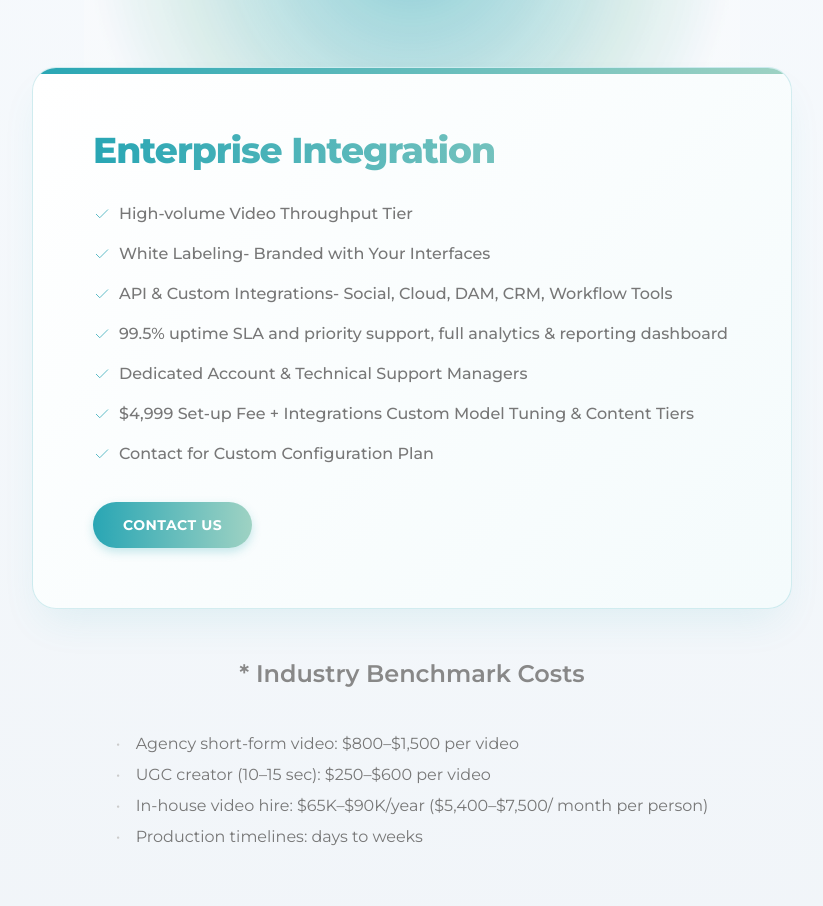
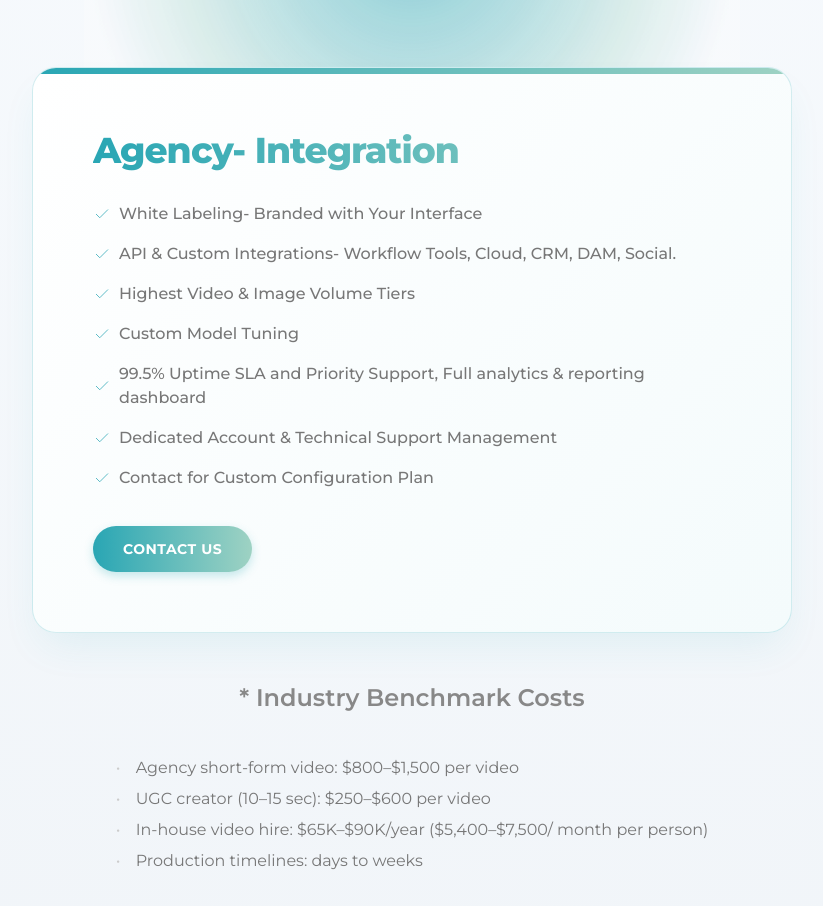
Before and after one commit to runhelixai/runhelix-website, a Next.js app: page / in a window 1280 px wide. Shown: the part 9260-10166 px from the top of the page, without its empty margins (228-1051 px from the left). Built offline with nearby package versions, Linux system fonts and the light colour scheme; no server answers; the database is empty.

Commit message:
some design issue fixed

```diff
--- a/src/modulars/home/simplePricing/index.js
+++ b/src/modulars/home/simplePricing/index.js
@@ -59,10 +59,9 @@ const CreditUsageTooltip = ({ type, tier, monthlyPrice, videoCount, imageCount }
         {type === "video" && (
           <div className={`${styles.tooltipRow} ${styles.bgRow}`}>
             <div className={styles.label}>
-              Cost per Video
-              <small>(:12s Sora 2)</small>
+              Sora 2 (:12s)
             </div>
-            <div className={`${styles.value} ${styles.highlight}`}>10 Credits</div>
+            <div className={`${styles.value} ${styles.highlight}`}>10 Tokens</div>
           </div>
         )}
 
@@ -85,8 +84,8 @@ const CreditUsageTooltip = ({ type, tier, monthlyPrice, videoCount, imageCount }
         {type === "video" && (
           <div style={{ background: "rgba(0,0,0,0.03)", padding: "12px", borderRadius: "8px" }}>
             <div className={styles.tooltipRow}>
-              <div className={styles.label}>Total Credits</div>
-              <div className={`${styles.value} ${styles.highlight}`}>{videoCount * 10} Credits</div>
+              <div className={styles.label}>Total Tokens</div>
+              <div className={`${styles.value} ${styles.highlight}`}>{videoCount * 10} Tokens</div>
             </div>
             <div className={styles.divider} />
             <div className={styles.tooltipRow}>
@@ -99,8 +98,8 @@ const CreditUsageTooltip = ({ type, tier, monthlyPrice, videoCount, imageCount }
         {type === "image" && (
           <div style={{ background: "rgba(0,0,0,0.03)", padding: "12px", borderRadius: "8px" }}>
             <div className={styles.tooltipRow}>
-              <div className={styles.label}>Total Credits</div>
-              <div className={`${styles.value} ${styles.highlight}`}>{imageCount * 1} Credits</div>
+              <div className={styles.label}>Total Tokens</div>
+              <div className={`${styles.value} ${styles.highlight}`}>{imageCount * 1} Tokens</div>
             </div>
             <div className={styles.divider} />
             <div className={styles.tooltipRow}>
@@ -159,11 +158,11 @@ export default function SimplePricing() {
             <li>
               <Check style={{ color: '#29a6b4' }} />
               <div style={{ display: 'flex', alignItems: 'center', gap: '6px' }}>
-                <span style={{ fontWeight: '600' }}>{safeCredits.toLocaleString()} Credits {periodLabel}</span>
+                <span style={{ fontWeight: '600' }}>{safeCredits.toLocaleString()} Tokens {periodLabel}</span>
                 <div className={styles.infoIcon}>
                   <InfoIcon style={{ width: 14, height: 14 }} />
                   <div className={styles.tooltipContent} style={{ width: 'max-content', maxWidth: '250px' }}>
-                    Unused credits don't roll over to the next {billingCycle === 'yearly' ? 'year' : 'month'}
+                    Unused Tokens don't roll over to the next {billingCycle === 'yearly' ? 'year' : 'month'}
                   </div>
                 </div>
               </div>
@@ -181,10 +180,10 @@ export default function SimplePricing() {
                 />
               </div>
             </li>
-            <li>
+            {/* <li>
               <Check style={{ color: '#29a6b4' }} />
               <span>:12, :24, :48 second video options</span>
-            </li>
+            </li> */}
             <li>
               <Check style={{ color: '#29a6b4' }} />
               <div style={{ display: 'flex', alignItems: 'center', gap: '6px' }}>
@@ -232,11 +231,11 @@ export default function SimplePricing() {
             <li>
               <Check style={{ color: '#29a6b4' }} />
               <div style={{ display: 'flex', alignItems: 'center', gap: '6px' }}>
-                <span style={{ fontWeight: '600' }}>{safeCredits.toLocaleString()} Credits {periodLabel}</span>
+                <span style={{ fontWeight: '600' }}>{safeCredits.toLocaleString()} Tokens {periodLabel}</span>
                 <div className={styles.infoIcon}>
                   <InfoIcon style={{ width: 14, height: 14 }} />
                   <div className={styles.tooltipContent} style={{ width: 'max-content', maxWidth: '250px' }}>
-                    Unused credits don't roll over to the next {billingCycle === 'yearly' ? 'year' : 'month'}
+                    Unused Tokens don't roll over to the next {billingCycle === 'yearly' ? 'year' : 'month'}
                   </div>
                 </div>
               </div>
@@ -254,10 +253,10 @@ export default function SimplePricing() {
                 />
               </div>
             </li>
-            <li>
+            {/* <li>
               <Check style={{ color: '#29a6b4' }} />
               <span>:12, :24, :48 second video options</span>
-            </li>
+            </li> */}
             <li>
               <Check style={{ color: '#29a6b4' }} />
               <div style={{ display: 'flex', alignItems: 'center', gap: '6px' }}>
@@ -305,11 +304,11 @@ export default function SimplePricing() {
             <li>
               <Check style={{ color: '#29a6b4' }} />
               <div style={{ display: 'flex', alignItems: 'center', gap: '6px' }}>
-                <span style={{ fontWeight: '600' }}>{safeCredits.toLocaleString()} Credits {periodLabel}</span>
+                <span style={{ fontWeight: '600' }}>{safeCredits.toLocaleString()} Tokens {periodLabel}</span>
                 <div className={styles.infoIcon}>
                   <InfoIcon style={{ width: 14, height: 14 }} />
                   <div className={styles.tooltipContent} style={{ width: 'max-content', maxWidth: '250px' }}>
-                    Unused credits don't roll over to the next {billingCycle === 'yearly' ? 'year' : 'month'}
+                    Unused Tokens don't roll over to the next {billingCycle === 'yearly' ? 'year' : 'month'}
                   </div>
                 </div>
               </div>
@@ -327,10 +326,10 @@ export default function SimplePricing() {
                 />
               </div>
             </li>
-            <li>
+            {/* <li>
               <Check style={{ color: '#29a6b4' }} />
               <span>:12, :24, :48 second video options</span>
-            </li>
+            </li> */}
             <li>
               <Check style={{ color: '#29a6b4' }} />
               <div style={{ display: 'flex', alignItems: 'center', gap: '6px' }}>
@@ -458,33 +457,35 @@ export default function SimplePricing() {
           <div className={styles.pricingbottommain}>
             <div className={styles.pricingbottom}>
               <div className={styles.pricingbottomtopbox}>
-                <h6>Enterprise Integration</h6>
+                <h6>Agency- Integration</h6>
                 <div className={styles.iconText}>
                   <img src={CheckIcon} alt="CheckIcon" />
-                  <span>High-volume Video Throughput Tier</span>
+                  <span>White Labeling- Branded with Your Interface</span>
                 </div>
                 <div className={styles.iconText}>
                   <img src={CheckIcon} alt="CheckIcon" />
-                  <span> White Labeling- Branded with Your Interfaces</span>
+                  <span> API & Custom Integrations- Workflow Tools, Cloud, CRM, DAM, Social.</span>
                 </div>
                 <div className={styles.iconText}>
                   <img src={CheckIcon} alt="CheckIcon" />
-                  <span>API & Custom Integrations- Social, Cloud, DAM, CRM, Workflow
-                    Tools</span>
+                  <span>Highest Video & Image Volume Tiers</span>
                 </div>
                 <div className={styles.iconText}>
                   <img src={CheckIcon} alt="CheckIcon" />
-                  <span>99.5% uptime SLA and priority support, full analytics &
-                    reporting dashboard</span>
+                  <span>Custom Model Tuning</span>
                 </div>
                 <div className={styles.iconText}>
                   <img src={CheckIcon} alt="CheckIcon" />
-                  <span>Dedicated Account & Technical Support Managers</span>
+                  <span>99.5% Uptime SLA and Priority Support, Full analytics & reporting dashboard</span>
                 </div>
-                <div className={styles.iconText}>
+                {/* <div className={styles.iconText}>
                   <img src={CheckIcon} alt="CheckIcon" />
                   <span>$4,999 Set-up Fee + Integrations Custom Model Tuning & Content
                     Tiers</span>
+                </div> */}
+                <div className={styles.iconText}>
+                  <img src={CheckIcon} alt="CheckIcon" />
+                  <span>Dedicated Account & Technical Support Management</span>
                 </div>
                 <div className={styles.iconText}>
                   <img src={CheckIcon} alt="CheckIcon" />
```
